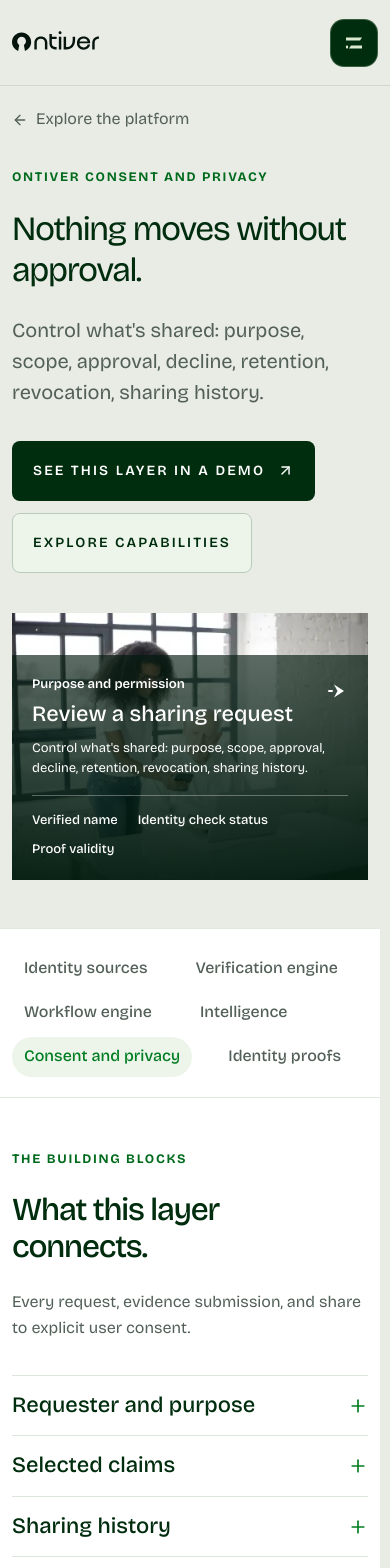
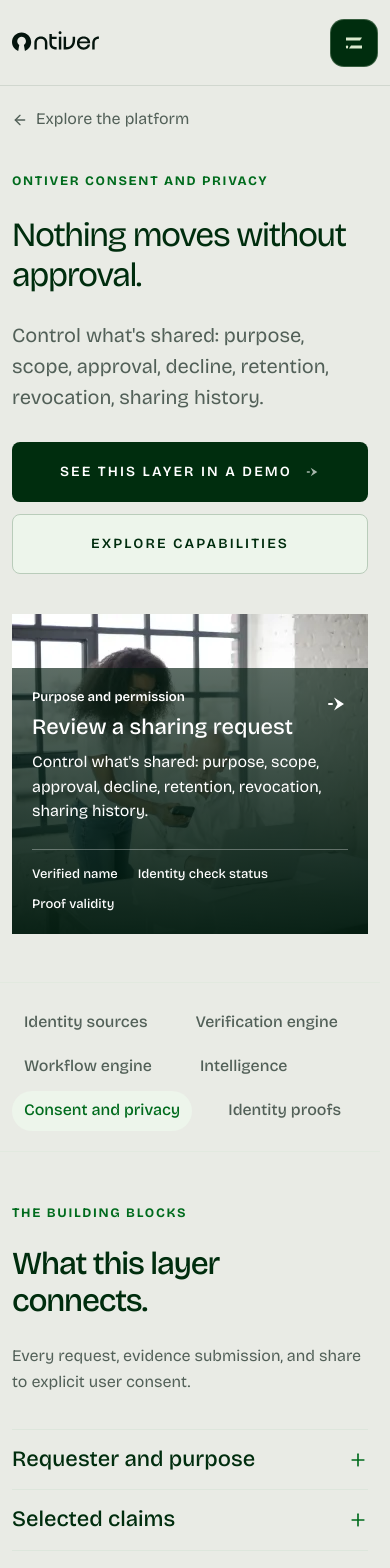
Before and after one commit to joinverza/ontiver_landing, a React (Vite) app: page /enterprise/platform/consent-and-privacy in a window 390 px wide. Shown: the top 1568 px of the page. Built offline with nearby package versions, Linux system fonts and the light colour scheme.

Commit message:
feat(platform): redesign enterprise platform heroes and sections

```diff
--- a/src/features/enterprise/platform/pages/PlatformOverviewPage.tsx
+++ b/src/features/enterprise/platform/pages/PlatformOverviewPage.tsx
@@ -1,4 +1,5 @@
-import { ArrowUpRight, Code2, LayoutDashboard, Smartphone } from "lucide-react";
+import ActionIcon from "../../../../shared/components/ui/ActionIcon";
+import { Code2, LayoutDashboard, Smartphone } from "lucide-react";
 import { Link } from "react-router-dom";
 import StandalonePage from "../../../../shared/components/ui/StandalonePage";
 import WorkflowVisual from "../../../../shared/components/ui/WorkflowVisual";
@@ -15,7 +16,7 @@ const PlatformOverviewPage = () => {
         <>
           Identity checks.
           <br />
-          <span className="text-[#007d21]">Connected workflows.</span>
+          <span className="text-accent">Connected workflows.</span>
         </>
       }
       description="Request evidence, record consent, run selected checks, and review the results. Turn approved claims into reusable proof, with the person in control of each share."
@@ -37,41 +38,36 @@ const PlatformOverviewPage = () => {
     >
       <section className="section-space">
         <div className="site-container">
-          <h2 data-scroll-reveal className="section-heading mx-auto max-w-4xl text-center">
+          <h2 data-scroll-reveal className="section-heading max-w-4xl">
             Six layers.
             <br />
             One verification journey.
           </h2>
-          <p className="mx-auto mt-6 max-w-2xl text-center text-body text-[#526058]">
+          <p className="mt-6 max-w-2xl text-body text-[#526058]">
             Start with the checks your pilot needs. Additional sources and capabilities are scoped
             with your team.
           </p>
-          <div className="mt-9 grid gap-x-8 sm:grid-cols-2 lg:grid-cols-3">
+          <div className="editorial-links mt-9">
             {platformLayers.map((layer) => {
               return (
                 <Link
                   data-scroll-reveal
                   key={layer.id}
                   to={`/enterprise/platform/${layer.id}`}
-                  className="group block min-w-0 border-t border-[#d6dfd1] py-6"
+                  className="editorial-link group"
                 >
-                  <div className="flex items-start justify-between gap-4">
-                    <h3 className="text-card-title font-medium group-hover:text-[#007d21]">
-                      {layer.title}
-                    </h3>
-                    <ArrowUpRight
-                      className="mt-1 size-5 shrink-0 text-[#007d21]"
-                      aria-hidden="true"
-                    />
-                  </div>
+                  <h3 className="text-card-title font-medium group-hover:text-accent">
+                    {layer.title}
+                  </h3>
                   <p className="mt-3 max-w-sm text-body text-[#526058]">{layer.description}</p>
+                  <ActionIcon className="editorial-link-arrow size-6" aria-hidden="true" />
                 </Link>
               );
             })}
           </div>
         </div>
       </section>
-      <section className="section-space bg-[#f7f8f5]">
+      <section className="section-space bg-surface-muted">
         <div className="site-container">
           <h2 data-scroll-reveal className="section-heading max-w-4xl">
             Built for both sides
@@ -97,7 +93,7 @@ const PlatformOverviewPage = () => {
               },
             ].map(({ icon: Icon, title, copy }) => (
               <article data-scroll-reveal key={title} className="border-t border-[#cfdacb] pt-5">
-                <Icon className="size-7 text-[#007d21]" aria-hidden="true" />
+                <Icon className="size-7 text-accent" aria-hidden="true" />
                 <h3 className="mt-4 text-card-title font-medium">{title}</h3>
                 <p className="mt-3 text-body text-[#526058]">{copy}</p>
               </article>
--- a/src/features/enterprise/platform/pages/PlatformPage.tsx
+++ b/src/features/enterprise/platform/pages/PlatformPage.tsx
@@ -1,4 +1,5 @@
-import { ArrowLeft, ArrowUpRight, Plus } from "lucide-react";
+import ActionIcon from "../../../../shared/components/ui/ActionIcon";
+import { ArrowLeft, Plus } from "lucide-react";
 import { Link, Navigate, useParams } from "react-router-dom";
 import Footer from "../../../../shared/components/layout/Footer";
 import WorkflowVisual from "../../../../shared/components/ui/WorkflowVisual";
@@ -11,32 +12,33 @@ const PlatformPage = () => {
   const relatedLayers = platformLayers.filter((item) => layer.relatedIds.includes(item.id));
 
   return (
-    <main id="main-content" tabIndex={-1} className="bg-white text-[#002d0e]">
+    <main id="main-content" tabIndex={-1} className="bg-surface text-[#002d0e]">
       <section className="page-intro">
-        <div className="site-container">
+        <div
+          className={`site-container split-hero-grid ${platformLayers.indexOf(layer) % 2 ? "split-hero-grid--image-left" : ""}`}
+        >
           <Link
             to="/enterprise/platform"
-            className="mb-8 inline-flex items-center gap-2 text-sm text-[#526058] hover:text-[#007d21]"
+            className="mb-8 inline-flex items-center gap-2 text-sm text-[#526058] hover:text-accent"
           >
             <ArrowLeft size={16} aria-hidden="true" /> Explore the platform
           </Link>
-          <div className="grid items-center gap-10 lg:grid-cols-2 lg:gap-14">
-            <div data-scroll-reveal className="min-w-0">
+          <div data-scroll-reveal className="page-hero-content">
             <p className="eyebrow">Ontiver {layer.title}</p>
-              <h1 className="mt-5 text-page-hero font-normal [overflow-wrap:anywhere]">
-                {layer.headline}
-              </h1>
-              <p className="mt-6 max-w-xl text-subtitle text-[#526058]">{layer.description}</p>
-              <div className="mt-8 flex flex-wrap gap-3">
+            <h1 className="page-hero-heading text-page-hero font-normal">{layer.headline}</h1>
+            <p className="page-hero-description text-subtitle text-[#526058]">
+              {layer.description}
+            </p>
+            <div className="page-hero-actions">
               <Link to="/enterprise/contact" className="button-primary">
-                  See This Layer in a Demo <ArrowUpRight size={17} aria-hidden="true" />
+                See This Layer in a Demo <ActionIcon size={17} aria-hidden="true" />
               </Link>
               <a href="#capabilities" className="button-secondary">
                 Explore capabilities
               </a>
             </div>
           </div>
-            <div data-scroll-reveal className="min-w-0">
+          <div data-scroll-reveal className="page-hero-media">
             <WorkflowVisual
               variant={layer.visualVariant}
               title={layer.visualTitle}
@@ -49,17 +51,16 @@ const PlatformPage = () => {
             />
           </div>
         </div>
-        </div>
       </section>
 
-      <nav aria-label="Platform layers" className="border-y border-[#e2e9df] bg-white">
+      <nav aria-label="Platform layers" className="border-y border-[#e2e9df] bg-surface">
         <div className="site-container flex flex-wrap gap-x-6 gap-y-1 py-5">
           {platformLayers.map((item) => (
             <Link
               key={item.id}
               to={`/enterprise/platform/${item.id}`}
               aria-current={item.id === layer.id ? "page" : undefined}
-              className={`rounded-full px-3 py-2 text-sm font-medium transition-colors ${item.id === layer.id ? "bg-[#edf5eb] text-[#007d21]" : "text-[#526058] hover:bg-[#f7f9f6] hover:text-[#007d21]"}`}
+              className={`rounded-full px-3 py-2 text-sm font-medium transition-colors ${item.id === layer.id ? "bg-[#edf5eb] text-accent" : "text-[#526058] hover:bg-surface-muted hover:text-accent"}`}
             >
               {item.title}
             </Link>
@@ -68,7 +69,7 @@ const PlatformPage = () => {
       </nav>
 
       <section id="capabilities" className="section-space scroll-mt-28">
-        <div className="site-container grid items-start gap-8 lg:grid-cols-2 lg:gap-16">
+        <div className="site-container equal-columns grid gap-8 lg:grid-cols-2 lg:gap-16">
           <div data-scroll-reveal>
             <p className="eyebrow">The building blocks</p>
             <h2 className="section-heading mt-5">
@@ -85,7 +86,7 @@ const PlatformPage = () => {
                   {capability.title}
                   <Plus
                     size={20}
-                    className="shrink-0 text-[#007d21] transition-transform group-open:rotate-45"
+                    className="shrink-0 text-accent transition-transform group-open:rotate-45"
                     aria-hidden="true"
                   />
                 </summary>
@@ -96,7 +97,7 @@ const PlatformPage = () => {
         </div>
       </section>
 
-      <section className="section-space bg-[#f7f8f5]">
+      <section className="section-space bg-surface-muted">
         <div className="site-container">
           <h2 data-scroll-reveal className="section-heading max-w-3xl">
             How it comes together.
@@ -110,7 +111,7 @@ const PlatformPage = () => {
                 key={step.title}
                 className="min-w-0 border-t border-[#cfdacb] pt-4"
               >
-                <span className="text-meta font-medium text-[#007d21]">
+                <span className="text-meta font-medium text-accent">
                   {String(index + 1).padStart(2, "0")}
                 </span>
                 <h3 className="mt-3 text-card-title font-medium">{step.title}</h3>
@@ -125,7 +126,7 @@ const PlatformPage = () => {
         <div className="site-container">
           <div
             data-scroll-reveal
-            className="grid gap-8 rounded-2xl bg-[#002d0e] p-6 text-white sm:p-9 lg:grid-cols-[1.05fr_.95fr] lg:gap-12"
+            className="equal-columns grid gap-8 bg-[#002d0e] p-6 text-white sm:p-9 lg:grid-cols-[1.05fr_.95fr] lg:gap-12"
           >
             <div>
               <p className="text-meta font-semibold uppercase text-[#c7e6b5]">Before your pilot</p>
@@ -133,11 +134,8 @@ const PlatformPage = () => {
                 Build your verification journey.
               </h2>
               <p className="mt-4 max-w-xl text-body text-white/75">{layer.boundary}</p>
-              <Link
-                to="/enterprise/contact"
-                className="button-primary mt-6 !border-white !bg-white !text-[#002d0e] hover:!bg-[#edf5e7]"
-              >
-                See This Layer in a Demo <ArrowUpRight size={18} aria-hidden="true" />
+              <Link to="/enterprise/contact" className="button-primary button-on-dark mt-6">
+                See This Layer in a Demo <ActionIcon size={18} aria-hidden="true" />
               </Link>
             </div>
             <ol className="border-t border-white/20 lg:border-t-0 lg:border-l lg:pl-8">
@@ -178,18 +176,18 @@ const PlatformPage = () => {
               <Link
                 key={item.id}
                 to={`/enterprise/platform/${item.id}`}
-                className="inline-flex items-center gap-2 text-sm font-semibold text-[#007d21]"
+                className="inline-flex items-center gap-2 text-sm font-semibold text-accent"
               >
                 {item.title}
-                <ArrowUpRight size={17} aria-hidden="true" />
+                <ActionIcon size={17} aria-hidden="true" />
               </Link>
             ))}
             <Link
               to="/enterprise/security"
-              className="inline-flex items-center gap-2 text-sm font-semibold text-[#007d21]"
+              className="inline-flex items-center gap-2 text-sm font-semibold text-accent"
             >
               Security and trust
-              <ArrowUpRight size={17} aria-hidden="true" />
+              <ActionIcon size={17} aria-hidden="true" />
             </Link>
           </nav>
         </div>
```
Lines whose indentation alone changed are shown as unchanged.
